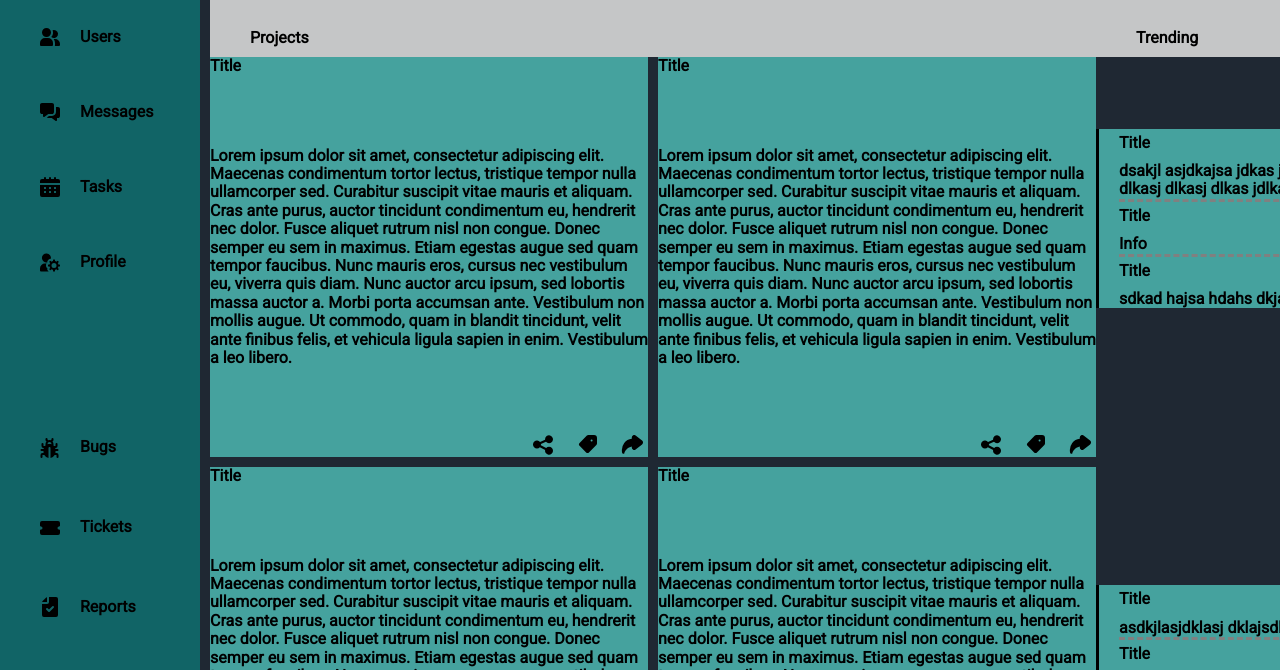
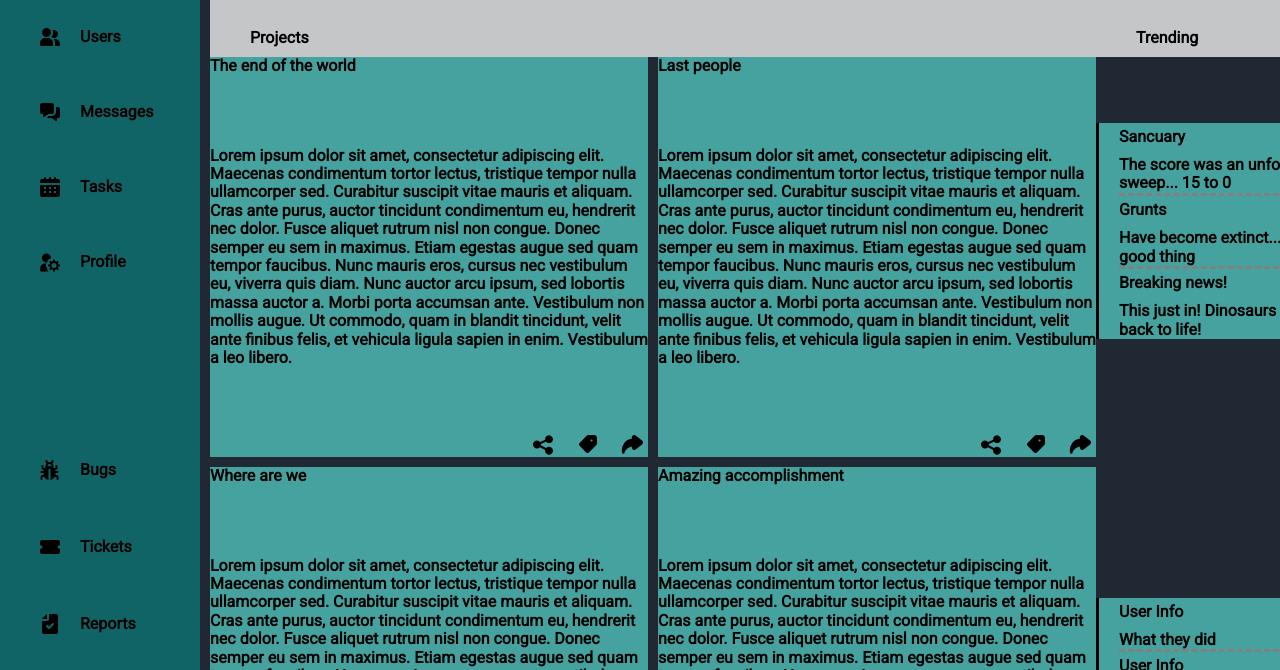
Before and after one commit to ZechJanowicz/admin-dash, a website: page index.html in a window 1280 px wide. Shown: the part 128-798 px from the top of the page. Drawn offline with nearby package versions, Linux system fonts and the light colour scheme.

Commit message:
added some example text

```diff
--- a/index.html
+++ b/index.html
@@ -87,7 +87,7 @@
     <div class="discussions">
         <div class="card-container">
             <div class="card">
-                <div>Title</div>
+                <div>The end of the world</div>
                 <div>Lorem ipsum dolor sit amet, consectetur adipiscing elit. Maecenas condimentum tortor lectus, tristique tempor nulla ullamcorper sed. Curabitur suscipit vitae mauris et aliquam. Cras ante purus, auctor tincidunt condimentum eu, hendrerit nec dolor. Fusce aliquet rutrum nisl non congue. Donec semper eu sem in maximus. Etiam egestas augue sed quam tempor faucibus. Nunc mauris eros, cursus nec vestibulum eu, viverra quis diam. Nunc auctor arcu ipsum, sed lobortis massa auctor a. Morbi porta accumsan ante. Vestibulum non mollis augue. Ut commodo, quam in blandit tincidunt, velit ante finibus felis, et vehicula ligula sapien in enim. Vestibulum a leo libero.
                 </div>
                 <div>
@@ -105,7 +105,7 @@
                 </div>
             </div>
             <div class="card">
-                <div>Title</div>
+                <div>Last people</div>
                 <div>Lorem ipsum dolor sit amet, consectetur adipiscing elit. Maecenas condimentum tortor lectus, tristique tempor nulla ullamcorper sed. Curabitur suscipit vitae mauris et aliquam. Cras ante purus, auctor tincidunt condimentum eu, hendrerit nec dolor. Fusce aliquet rutrum nisl non congue. Donec semper eu sem in maximus. Etiam egestas augue sed quam tempor faucibus. Nunc mauris eros, cursus nec vestibulum eu, viverra quis diam. Nunc auctor arcu ipsum, sed lobortis massa auctor a. Morbi porta accumsan ante. Vestibulum non mollis augue. Ut commodo, quam in blandit tincidunt, velit ante finibus felis, et vehicula ligula sapien in enim. Vestibulum a leo libero.
                 </div>
                 <div>
@@ -123,7 +123,7 @@
                 </div>
             </div>
             <div class="card">
-                <div>Title</div>
+                <div>Where are we</div>
                 <div>Lorem ipsum dolor sit amet, consectetur adipiscing elit. Maecenas condimentum tortor lectus, tristique tempor nulla ullamcorper sed. Curabitur suscipit vitae mauris et aliquam. Cras ante purus, auctor tincidunt condimentum eu, hendrerit nec dolor. Fusce aliquet rutrum nisl non congue. Donec semper eu sem in maximus. Etiam egestas augue sed quam tempor faucibus. Nunc mauris eros, cursus nec vestibulum eu, viverra quis diam. Nunc auctor arcu ipsum, sed lobortis massa auctor a. Morbi porta accumsan ante. Vestibulum non mollis augue. Ut commodo, quam in blandit tincidunt, velit ante finibus felis, et vehicula ligula sapien in enim. Vestibulum a leo libero.
                 </div>
                 <div>
@@ -141,7 +141,7 @@
                 </div>
             </div>
             <div class="card">
-                <div>Title</div>
+                <div>Amazing accomplishment</div>
                 <div>Lorem ipsum dolor sit amet, consectetur adipiscing elit. Maecenas condimentum tortor lectus, tristique tempor nulla ullamcorper sed. Curabitur suscipit vitae mauris et aliquam. Cras ante purus, auctor tincidunt condimentum eu, hendrerit nec dolor. Fusce aliquet rutrum nisl non congue. Donec semper eu sem in maximus. Etiam egestas augue sed quam tempor faucibus. Nunc mauris eros, cursus nec vestibulum eu, viverra quis diam. Nunc auctor arcu ipsum, sed lobortis massa auctor a. Morbi porta accumsan ante. Vestibulum non mollis augue. Ut commodo, quam in blandit tincidunt, velit ante finibus felis, et vehicula ligula sapien in enim. Vestibulum a leo libero.
                 </div>
                 <div>
@@ -162,26 +162,26 @@
     </div>
     <div class="trending">
         <div class="subject">
-            <div>Title</div>
-            <div> dsakjl asjdkajsa jdkas jdlkasj dlkasj dlkasj dlkasj dlkas jdlkajs dlk</div>
+            <div>Sancuary</div>
+            <div> The score was an unfortunate sweep... 15 to 0</div>
         </div>
         <div class="subject">
-            <div>Title</div>
-            <div>Info</div>
+            <div>Grunts</div>
+            <div>Have become extinct... probably a good thing</div>
         </div>
         <div class="subject">
-            <div>Title</div>
-            <div id="last-seen">sdkad hajsa hdahs dkjahsdkj</div>
+            <div>Breaking news!</div>
+            <div id="last-seen">This just in! Dinosaurs have come back to life!</div>
         </div>
     </div>
     <div class="users">
         <div class="subject">
-            <div>Title</div>
-            <div>asdkjlasjdklasj dklajsdklasj dklajs</div>
+            <div>User Info</div>
+            <div>What they did</div>
         </div>
         <div class="subject">
-            <div>Title</div>
-            <div id="last-seen">asdkjlasjdklasj dklajsdklasj dklajs</div>
+            <div>User Info</div>
+            <div id="last-seen">What did they do?</div>
         </div>
     </div>
  </div>
```
